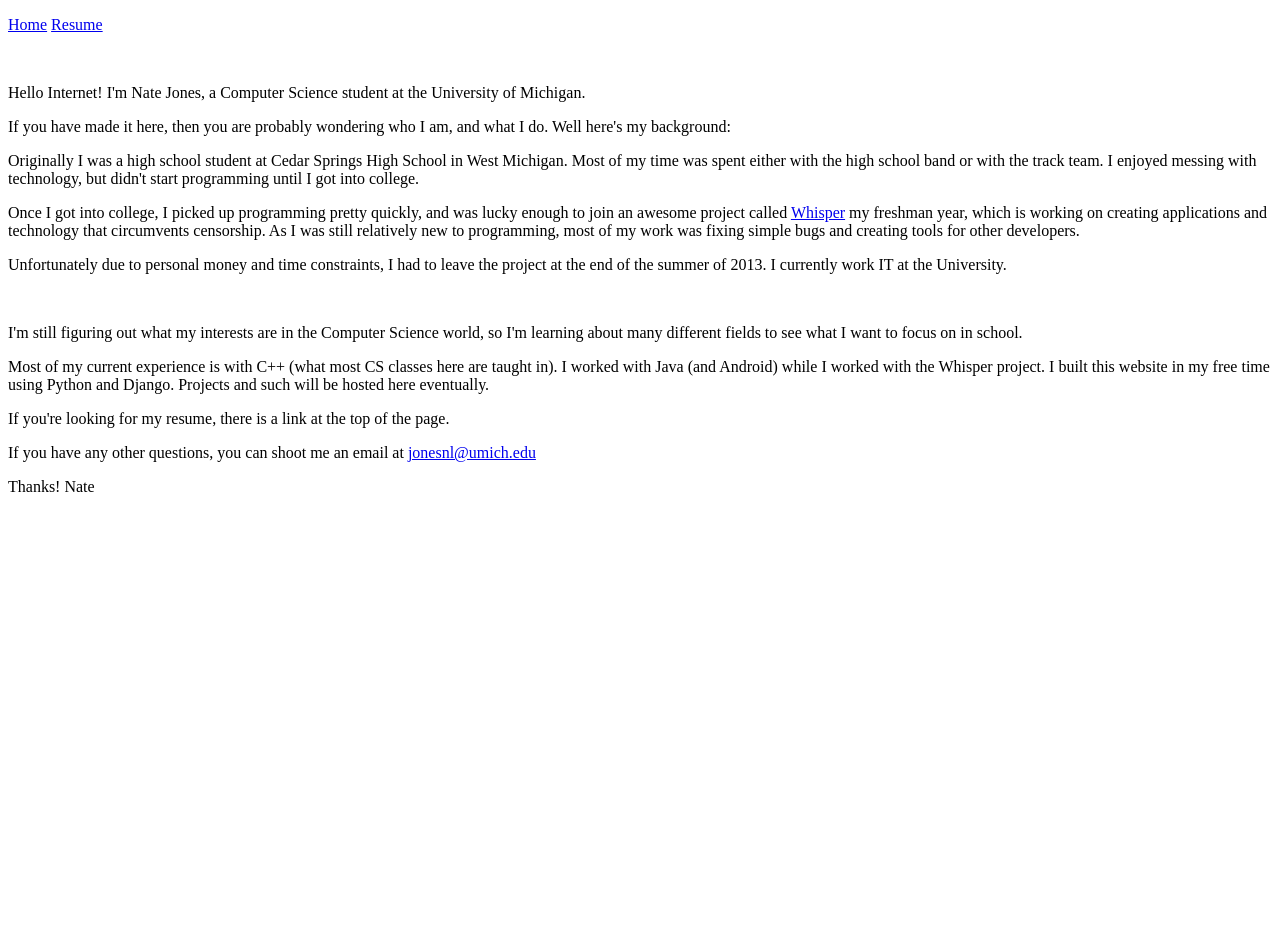
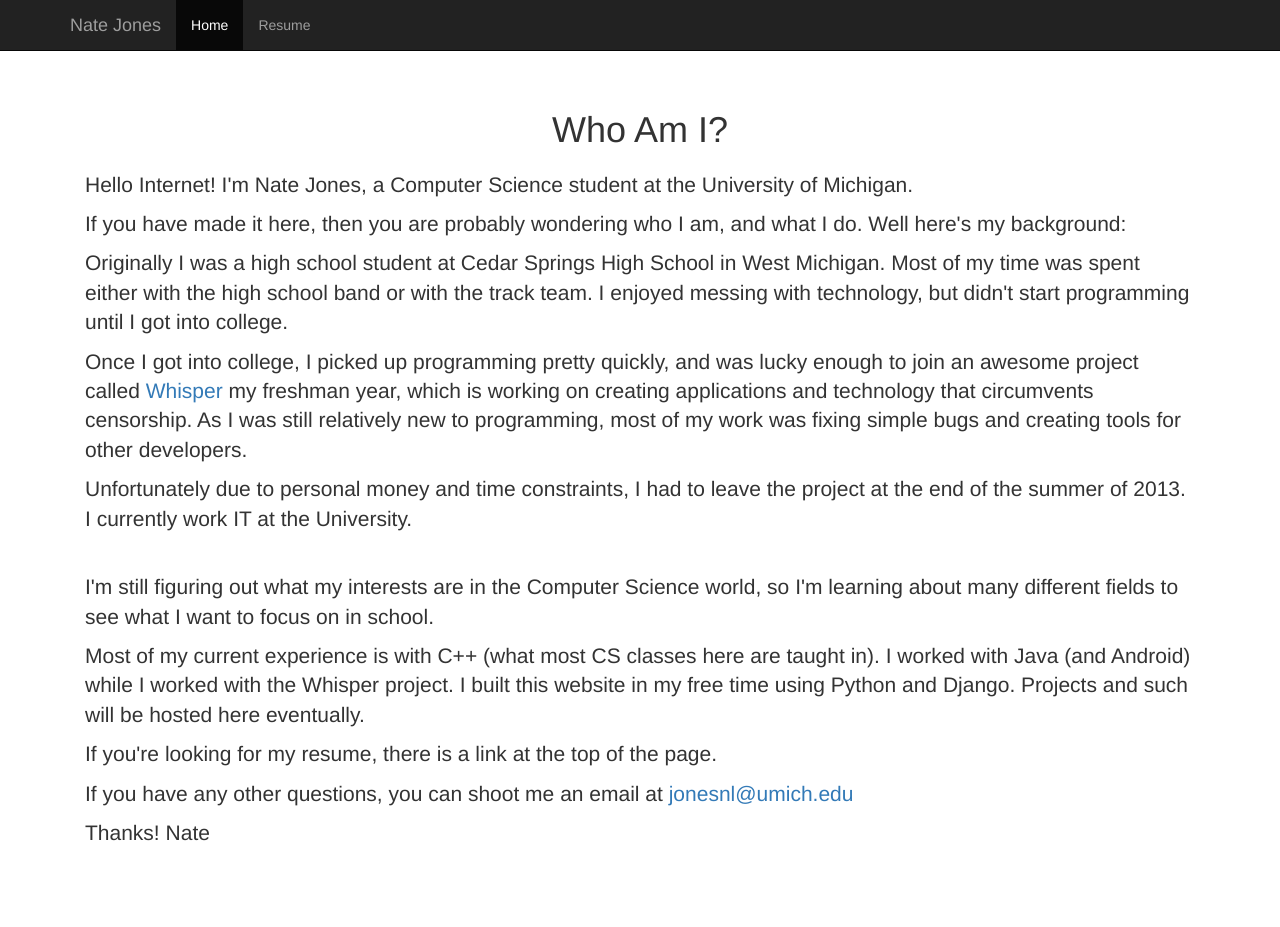
Before and after one commit to jonesnl/personalwebsite, a Django app: page / in a window 1280 px wide. Before the commit the page ends 492 px from the top, so only its background shows below. Run offline with Django 3.2, Linux system fonts and the light colour scheme; some libraries are stand-ins or nearby versions.

Commit message:
added Bootstrap support

```diff
--- a/frontpage/templates/frontpage/index.html
+++ b/frontpage/templates/frontpage/index.html
@@ -1,6 +1,11 @@
 {% extends "base.html" %}
 
 {% block content %}
+    <div class="lead title">
+        <h1>Who Am I?</h1>
+    </div>
+
+    <div class="lead text">
         <p>Hello Internet! I'm Nate Jones, a Computer Science student at the University of Michigan.</p>
 
         <p>If you have made it here, then you are probably wondering who I am, and what I do. Well here's my background:</p>
@@ -43,4 +48,5 @@
         <p>
             Thanks! Nate
         </p>
+    </div>
 {% endblock %}
--- a/personalsite/settings/base.py
+++ b/personalsite/settings/base.py
@@ -76,6 +76,7 @@ STATICFILES_DIRS = (
     # Put strings here, like "/home/html/static" or "C:/www/django/static".
     # Always use forward slashes, even on Windows.
     # Don't forget to use absolute paths, not relative paths.
+    os.path.join(PROJECT_DIR, "static"),
 )
 
 # List of finder classes that know how to find static files in
--- /dev/null
+++ b/personalsite/static/bootstrap_custom.css
@@ -0,0 +1,19 @@
+.navbar {
+    margin-bottom: 20px;
+}
+
+body {
+    padding-top: 50px;
+}
+
+.starter-template {
+    padding: 40px 15px;
+}
+
+.title {
+    text-align: center;
+}
+
+.text {
+    text-align: left;
+}
--- a/personalsite/templates/base.html
+++ b/personalsite/templates/base.html
@@ -1,16 +1,66 @@
+{% load staticfiles %}
+
 <!DOCTYPE html>
 <html>
 <head>
-    <title>{% block title %}Personal Website of Nate Jones{% endblock %}</title>
+    <meta charset="utf-8">
+    <meta http-equiv="X-UA-Compatible" content="IE=edge">
+    <meta name="viewport" content="width=device-width, initial-scale=1">
+
+    <!-- Bootstrap -->
+    <link rel="stylesheet" href="//netdna.bootstrapcdn.com/bootstrap/3.1.1/css/bootstrap.min.css">
+
+    <!-- Custom styles for this template -->
+    <link href="{% static "bootstrap_custom.css" %}" rel="stylesheet">
+
+    <!-- HTML5 Shim and Respond.js IE8 support of HTML5 elements and media queries -->
+    <!-- WARNING: Respond.js doesn't work if you view the page via file:// -->
+    <!--[if lt IE 9]>
+      <script src="https://oss.maxcdn.com/libs/html5shiv/3.7.0/html5shiv.js"></script>
+      <script src="https://oss.maxcdn.com/libs/respond.js/1.4.2/respond.min.js"></script>
+    <![endif]-->
+
+    <title>{% block title %}Nate Jones{% endblock %}</title>
 </head>
 <body>
-<p> <a href="{% url 'index' %}">Home</a>
-    <a href="https://umich.box.com/shared/static/nw196ge3rxkh05on52v2.pdf">Resume</a>
-</p>
+    <div class="navbar navbar-inverse navbar-fixed-top" role="navigation">
+      <div class="container">
+        <div class="navbar-header">
+          <button type="button" class="navbar-toggle" data-toggle="collapse" data-target=".navbar-collapse">
+            <span class="sr-only">Toggle navigation</span>
+            <span class="icon-bar"></span>
+            <span class="icon-bar"></span>
+            <span class="icon-bar"></span>
+          </button>
+          <a class="navbar-brand" href="#">Nate Jones</a>
+        </div>
+        <div class="collapse navbar-collapse">
+          <ul class="nav navbar-nav">
+            <li class="active"><a href="{% url 'index' %}">Home</a></li>
+            <li><a href="https://umich.box.com/shared/static/nw196ge3rxkh05on52v2.pdf">Resume</a></li>
+          </ul>
+        </div><!--/.nav-collapse -->
+      </div>
+    </div>
 
-<br>
-{% block content %}
+    <div class="container">
 
-{% endblock %}
+      <div class="starter-template">
+
+        {% block content %}
+
+        {% endblock %}
+
+      </div>
+
+    </div><!-- /.container -->
+
+    <br>
+
+
+    <!-- jQuery (necessary for Bootstrap's JavaScript plugins) -->
+    <script src="https://ajax.googleapis.com/ajax/libs/jquery/1.11.0/jquery.min.js"></script>
+    <!-- Include all compiled plugins (below), or include individual files as needed -->
+    <script src="//netdna.bootstrapcdn.com/bootstrap/3.1.1/js/bootstrap.min.js"></script>
 </body>
 </html>
```
Also changed, not shown: personalsite/static/base.css (deleted). Lines whose indentation alone changed are shown as unchanged.
